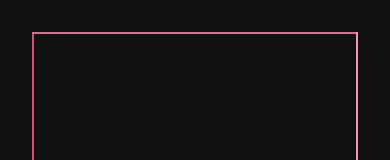
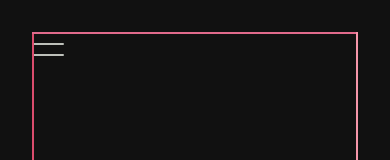
Before and after one commit to DanielHZhang/danielhzhang, a Next.js app: page / in a window 390 px wide. Shown: the top 160 px of the page. Built offline with nearby package versions, Linux system fonts and the light colour scheme.

Commit message:
Add hamburger menu to home page

```diff
--- /dev/null
+++ b/src/components/hamburger/bar.tsx
@@ -0,0 +1,23 @@
+/** @jsxImportSource @emotion/react */
+import {css} from '@emotion/react';
+
+type Props = {
+  // top: number;
+};
+
+export const HamburgerMenuBar = (): JSX.Element => {
+  return (
+    <span
+      css={css`
+        &::before {
+          content: '';
+          display: block;
+          width: 32px;
+          height: 2px;
+          background-color: var(--font-color-primary);
+          border-radius: 2px;
+        }
+      `}
+    />
+  );
+};
--- /dev/null
+++ b/src/components/hamburger/index.tsx
@@ -0,0 +1,34 @@
+/** @jsxImportSource @emotion/react */
+
+import {css} from '@emotion/react';
+import {MouseEvent} from 'react';
+import {Stack, Tooltip} from 'src/components/base';
+import {HamburgerMenuBar} from 'src/components/hamburger/bar';
+
+type Props = {
+  onClick?: (event: MouseEvent<HTMLButtonElement>) => any;
+};
+
+export const HamburgerMenu = ({onClick}: Props): JSX.Element => {
+  return (
+    <Tooltip label='Menu'>
+      <button
+        onClick={onClick}
+        type='button'
+        css={css`
+          height: 24px;
+          display: flex;
+          flex-direction: column;
+          justify-content: space-between;
+          &:focus {
+            outline: none;
+          }
+        `}
+      >
+        <HamburgerMenuBar />
+        <HamburgerMenuBar />
+        <HamburgerMenuBar />
+      </button>
+    </Tooltip>
+  );
+};
--- /dev/null
+++ b/src/components/home/navigator.tsx
@@ -0,0 +1,54 @@
+/** @jsxImportSource @emotion/react */
+
+import {css} from '@emotion/react';
+import {motion} from 'framer-motion';
+import Link from 'next/link';
+import {useState} from 'react';
+import {Flex, Stack, Tooltip} from 'src/components/base';
+import {HamburgerMenu} from 'src/components/hamburger';
+
+const items = [
+  'About',
+  'Specializations',
+  'Portfolio',
+  'Notes',
+  'Github',
+  'LinkedIn',
+  'Email',
+  'Resume',
+];
+
+type ItemProps = {
+  // name: string;
+  href: string;
+  children: string;
+};
+
+const PageMenuItem = (props: ItemProps): JSX.Element => {
+  return (
+    <Link href={props.href}>
+      <motion.a whileHover={{scale: 1.1, rotateX: 10, rotateZ: 5}} css={{cursor: 'pointer'}}>
+        <div>{props.children}</div>
+      </motion.a>
+    </Link>
+  );
+};
+
+export const PageNavigator = (): JSX.Element => {
+  const [open, setOpen] = useState(false);
+
+  return (
+    <Flex css={{position: 'fixed', top: '3.2rem', left: '3.2rem'}}>
+      <HamburgerMenu onClick={() => setOpen(!open)} />
+      {open && (
+        <Stack as='ul' spacing='3.2rem' css={{marginLeft: '3.2rem'}}>
+          {items.map((item, index) => (
+            <PageMenuItem href={item} key={index}>
+              {item}
+            </PageMenuItem>
+          ))}
+        </Stack>
+      )}
+    </Flex>
+  );
+};
--- a/src/components/home/scroll-reminder.tsx
+++ b/src/components/home/scroll-reminder.tsx
@@ -1,7 +1,7 @@
 /** @jsxImportSource @emotion/react */
 /* eslint-disable max-len */
 import {motion} from 'framer-motion';
-import {Flex, Subheading} from 'src/components/base';
+import {Subheading} from 'src/components/base';
 
 export const ScrollReminder = (): JSX.Element => {
   return (
@@ -12,21 +12,20 @@ export const ScrollReminder = (): JSX.Element => {
       css={{
         display: 'flex',
         position: 'fixed',
-        bottom: '3.6rem',
-        left: '4.8rem',
+        bottom: '3.2rem',
+        left: '3.6rem',
         transformOrigin: 'top left',
         transform: 'rotate(-90deg)',
         userSelect: 'none',
         pointerEvents: 'none',
-        overflow: 'hidden',
       }}
     >
       <motion.div
         initial={{opacity: 1, x: 0}}
-        animate={{opacity: 0.5, x: -50}}
+        animate={{opacity: 0.5, x: -32}}
         transition={{
-          ease: 'easeOut',
-          duration: 1,
+          ease: 'easeInOut',
+          duration: 1.5,
           repeat: Infinity,
           repeatType: 'mirror',
         }}
--- a/src/config/constants.ts
+++ b/src/config/constants.ts
@@ -1,3 +1,4 @@
 export const IS_BROWSER =
   Object.prototype.hasOwnProperty.call(process, 'browser') && typeof window !== 'undefined';
+
 export const IS_PRODUCTION_ENV = process.env.NODE_ENV === 'production';
--- a/src/pages/index.tsx
+++ b/src/pages/index.tsx
@@ -1,10 +1,11 @@
 /** @jsxImportSource @emotion/react */
-import {AnimatePresence, motion} from 'framer-motion';
-import {useEffect, useRef, useState} from 'react';
-import {Flex, Grid, GridItem, Subheading} from 'src/components/base';
+import {AnimatePresence} from 'framer-motion';
+import {useState} from 'react';
+import {Flex} from 'src/components/base';
 import {ContinueNext} from 'src/components/continue';
 import {HanziHero, Hero, ScrollReminder} from 'src/components/home';
-import {useDidMount, useEventListener} from 'src/hooks';
+import {PageNavigator} from 'src/components/home/navigator';
+import {useEventListener} from 'src/hooks';
 
 export default function HomePage(): JSX.Element {
   const [next, setNext] = useState(false);
@@ -29,6 +30,7 @@ export default function HomePage(): JSX.Element {
         <Hero />
         <HanziHero />
       </Flex>
+      <PageNavigator />
       <AnimatePresence exitBeforeEnter={true}>
         {next ? <ContinueNext key='a' /> : <ScrollReminder key='b' />}
       </AnimatePresence>
```
